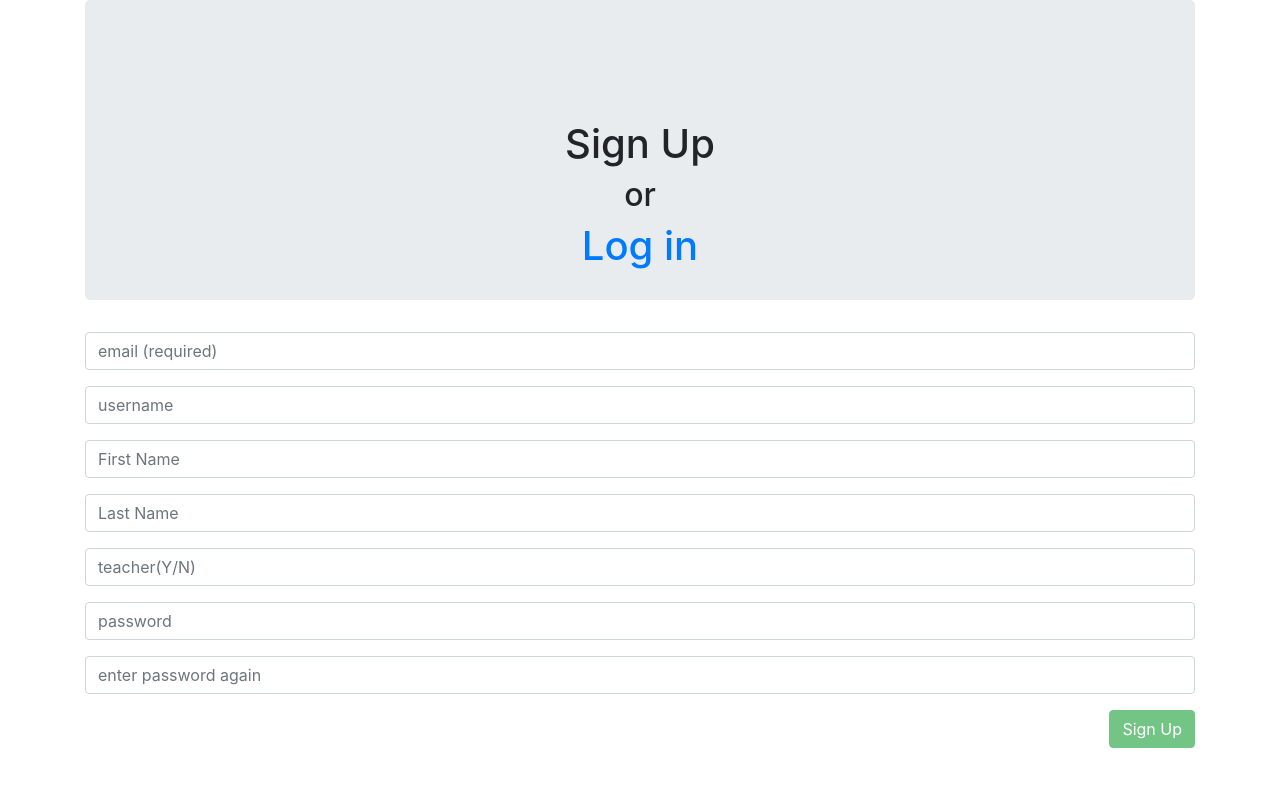
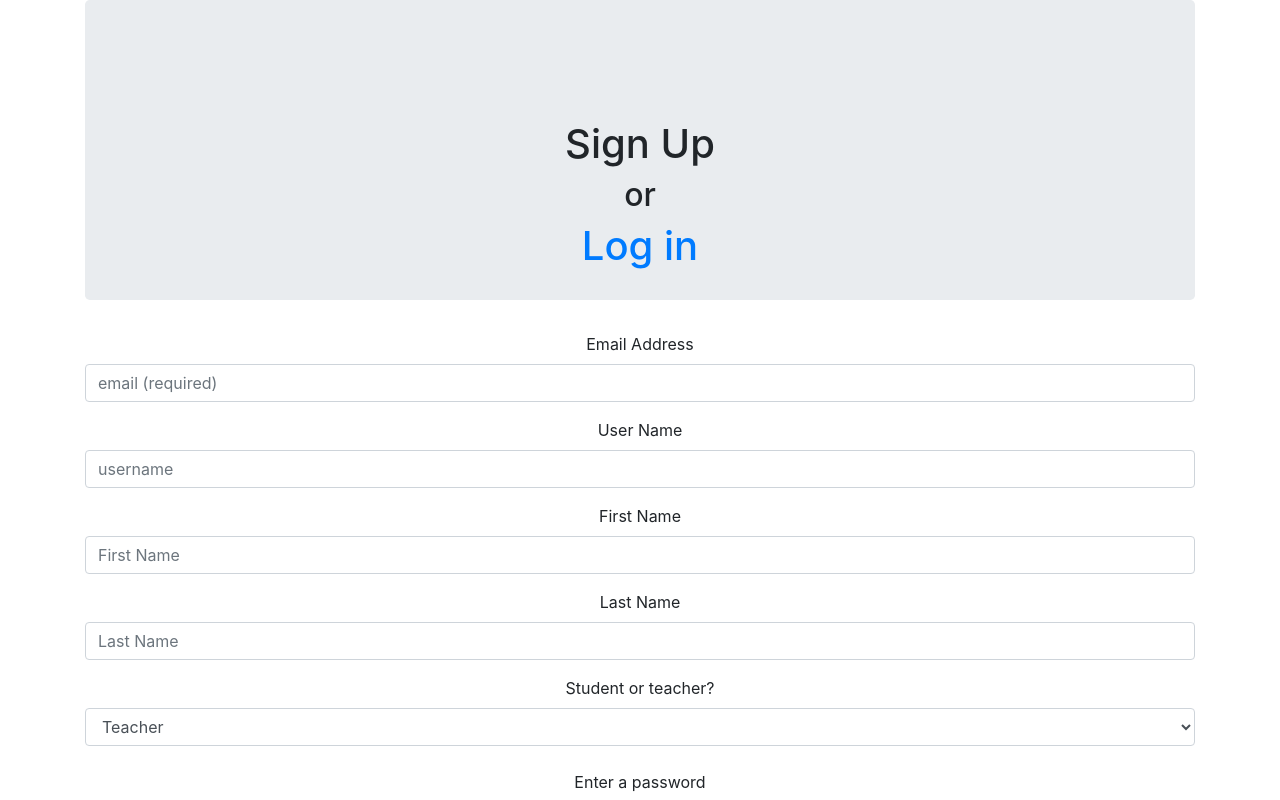
Before and after one commit to NicciMoyer/Project3, a React (Create React App) app in the folder client/: page / in a window 1280 px wide. Shown: the top 800 px of the page. Built offline with nearby package versions, Linux system fonts and the light colour scheme; the HTML template or start-up script is replaced by a standard one.

Commit message:
added labels to signup and made isTeacher boolean

```diff
--- a/client/src/App.css
+++ b/client/src/App.css
@@ -28,6 +28,10 @@
   color: #61dafb;
 }
 
+span{
+  text-align: left;
+}
+
 @keyframes App-logo-spin {
   from {
     transform: rotate(0deg);
--- a/client/src/components/Form/index.js
+++ b/client/src/components/Form/index.js
@@ -5,13 +5,26 @@ import React from "react";
 export function Input(props) {
   return (
     <div className="form-group">
+      <label for={props.name}>{props.label}</label>
       <input className="form-control" {...props} />
     </div>
   );
 }
+export function YesNo(props) {
+  return(
+  <div classname="form-group">
+    <label for={props.name}>{props.label}</label>
+    <select className="form-control" {...props}>
+      <option>{props.option1}</option>
+      <option>{props.option2}</option>
+    </select>
+  </div>
+  )
+}
 export function PasswordInput(props) {
   return (
     <div className="form-group">
+      <label for={props.name}>{props.label}</label>
       <input type="password" className="form-control" {...props} />
     </div>
   );
--- a/client/src/pages/Signup.js
+++ b/client/src/pages/Signup.js
@@ -1,5 +1,5 @@
 import React, { useState } from "react"
-import { Input, PasswordInput, FormBtn } from "../components/Form";
+import { Input, PasswordInput, FormBtn, YesNo } from "../components/Form";
 import { Link } from "react-router-dom";
 import { Container } from "../components/Grid";
 import Jumbotron from "../components/Jumbotron";
@@ -23,14 +23,19 @@ function Signup(){
           if(formObject.password !== formObject.password2){
                 setErrState("Passwords do not match")
             }else{
-            formObject.isTeacher=true;
-            const newObject={...formObject, isTeacher:true}
+              if(formObject.isTeacher==="Teacher"){
+                formObject.isTeacher=true;
+              }else{
+                formObject.isTeacher=false;
+              }
+            }
+            const newObject={...formObject}
             axios.post("/api/signup", newObject)
             .then(console.log("ok"))
             .catch(err => {
               console.log(err)
             })
-            }
+
         }
       };
 
@@ -44,38 +49,48 @@ function Signup(){
       <form>
             <Input
             onChange={handleInputChange}
-            name="email"
+            id="email"
             placeholder="email (required)"
+            label="Email Address"
             />
             <Input
             onChange={handleInputChange}
-            name="userName"
+            id="userName"
             placeholder="username"
+            label="User Name"
             />
             <Input
             onChange={handleInputChange}
-            name="firstName"
+            id="firstName"
             placeholder="First Name"
+            label="First Name"
             />
             <Input
             onChange={handleInputChange}
-            name="lastName"
+            id="lastName"
             placeholder="Last Name"
+            label="Last Name"
             />
-            <Input
+            <YesNo
+            option1="Teacher"
+            option2="Student"
             onChange={handleInputChange}
-            name="isTeacher"
+            id="isTeacher"
             placeholder="teacher(Y/N)"
+            label="Student or teacher?"
+            />
+            <br/>
+            <PasswordInput
+            onChange={handleInputChange}
+            id="password"
+            placeholder="password"
+            label="Enter a password"
             />
             <PasswordInput
             onChange={handleInputChange}
-            name="password"
-            placeholder="password"
-            />
-            <PasswordInput
-            onChange={handleInputChange}
-            name="password2"
+            id="password2"
             placeholder="enter password again"
+            label="Enter password again"
             />
                 <FormBtn
                 disabled={!(formObject.email && formObject.userName && formObject.firstName &&formObject.lastName && formObject.isTeacher && formObject.password && formObject.password2)}
```
